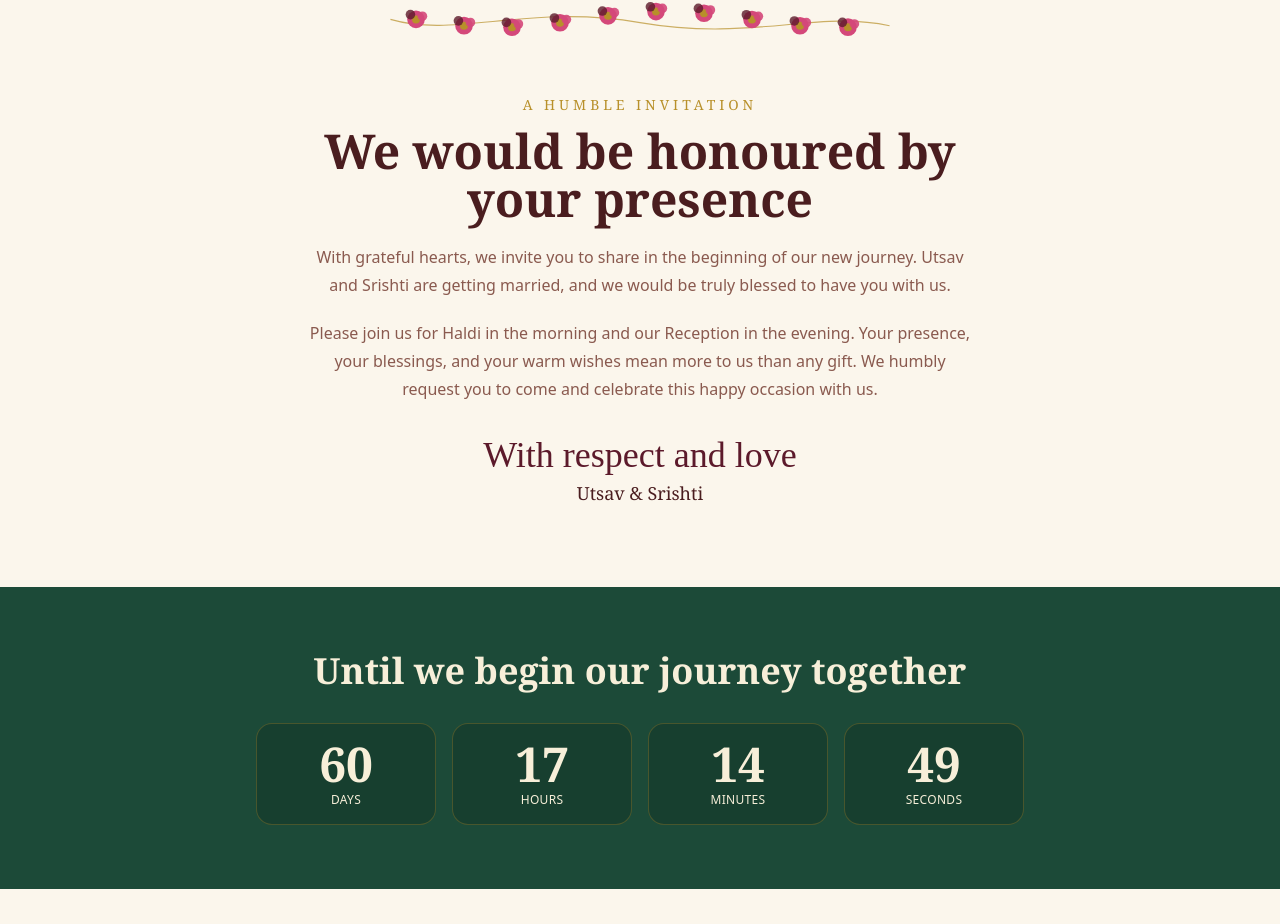
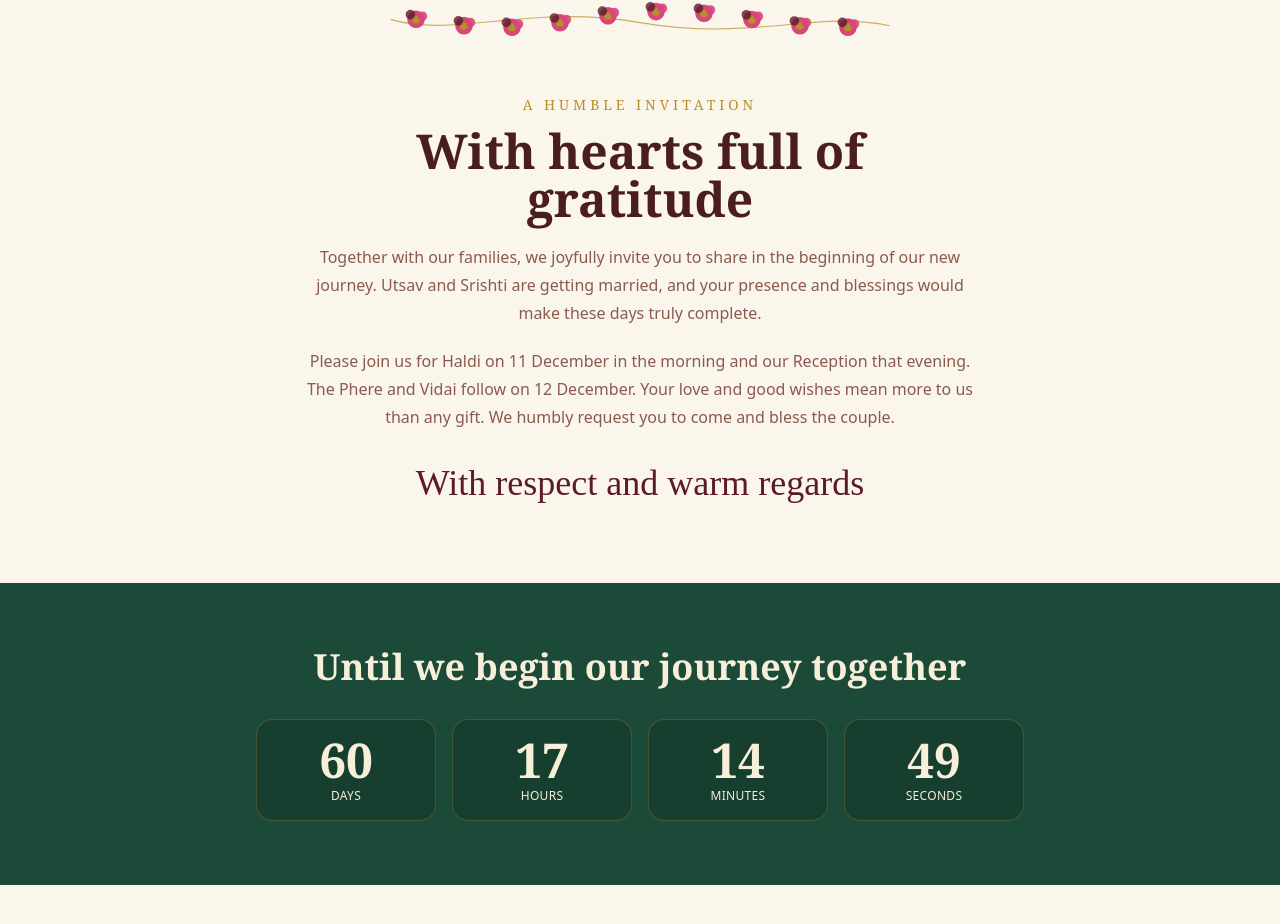
Before and after one commit to utsavsharma27/utsavwedssrishti, a React (Vite) app: page / in a window 1280 px wide. Shown: the part 933-1857 px from the top of the page. Built offline with nearby package versions, Linux system fonts and the light colour scheme.

Commit message:
new changes
changes

```diff
--- a/src/components/Invitation.jsx
+++ b/src/components/Invitation.jsx
@@ -2,7 +2,7 @@ import { site } from "../data/site.config";
 import { MarigoldGarland } from "./Florals";
 
 export function Invitation() {
-  const { invitation, couple } = site;
+  const { invitation } = site;
 
   return (
     <section id="invitation" className="scroll-mt-6 px-5 py-20">
@@ -22,9 +22,6 @@ export function Invitation() {
         <p className="mt-8 font-script text-4xl text-accent-deep">
           {invitation.signOff}
         </p>
-        <p className="mt-1 font-display text-lg text-ink">
-          {couple.partnerA} & {couple.partnerB}
-        </p>
       </div>
     </section>
   );
--- a/src/data/site.config.js
+++ b/src/data/site.config.js
@@ -50,12 +50,12 @@ export const site = {
   },
   invitation: {
     eyebrow: "A humble invitation",
-    heading: "We would be honoured by your presence",
+    heading: "With hearts full of gratitude",
     paragraphs: [
-      "With grateful hearts, we invite you to share in the beginning of our new journey. Utsav and Srishti are getting married, and we would be truly blessed to have you with us.",
-      "Please join us for Haldi in the morning and our Reception in the evening. Your presence, your blessings, and your warm wishes mean more to us than any gift. We humbly request you to come and celebrate this happy occasion with us.",
+      "Together with our families, we joyfully invite you to share in the beginning of our new journey. Utsav and Srishti are getting married, and your presence and blessings would make these days truly complete.",
+      "Please join us for Haldi on 11 December in the morning and our Reception that evening. The Phere and Vidai follow on 12 December. Your love and good wishes mean more to us than any gift. We humbly request you to come and bless the couple.",
     ],
-    signOff: "With respect and love",
+    signOff: "With respect and warm regards",
   },
   countdown: {
     heading: "Until we begin our journey together",
```
